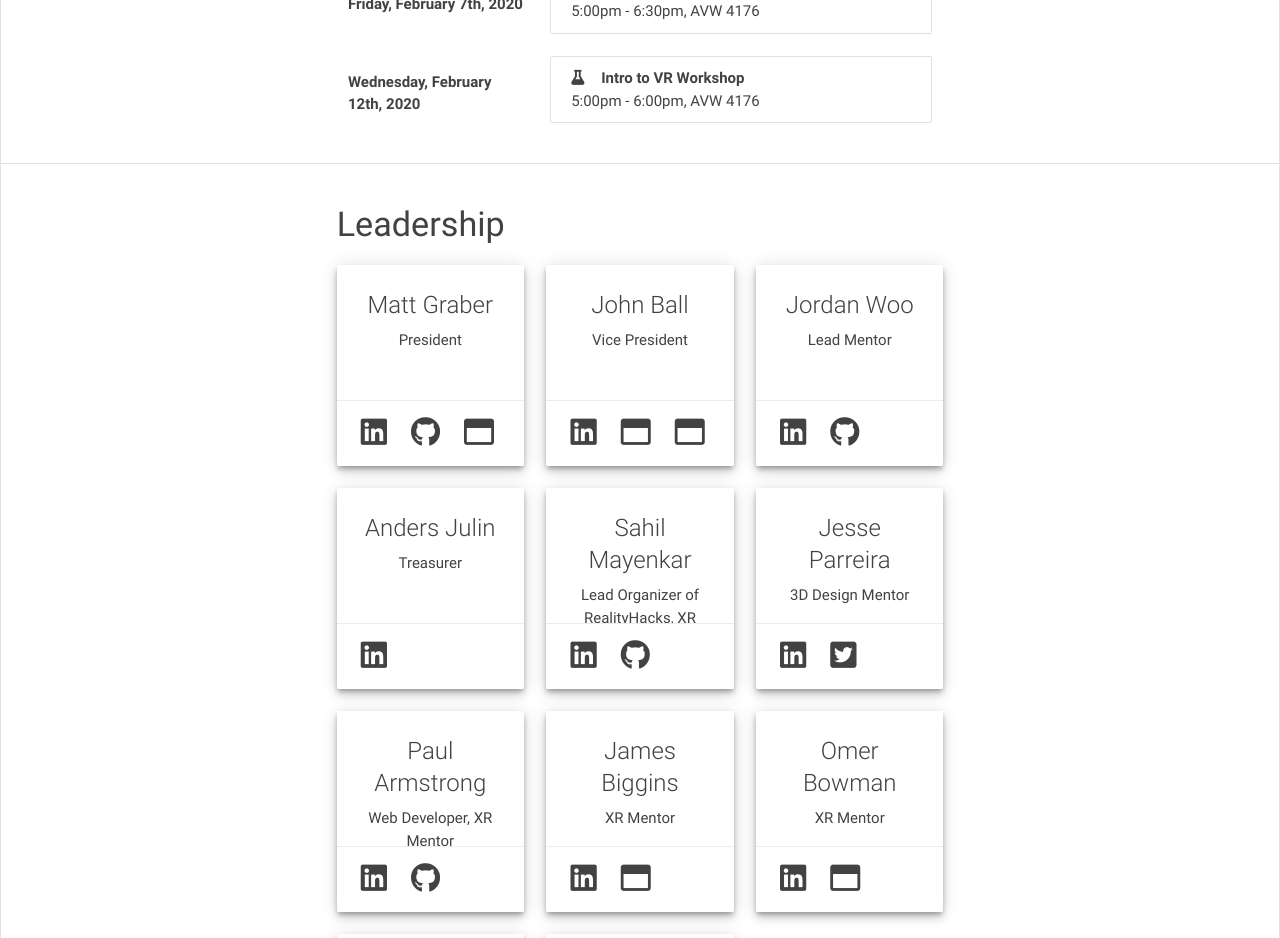
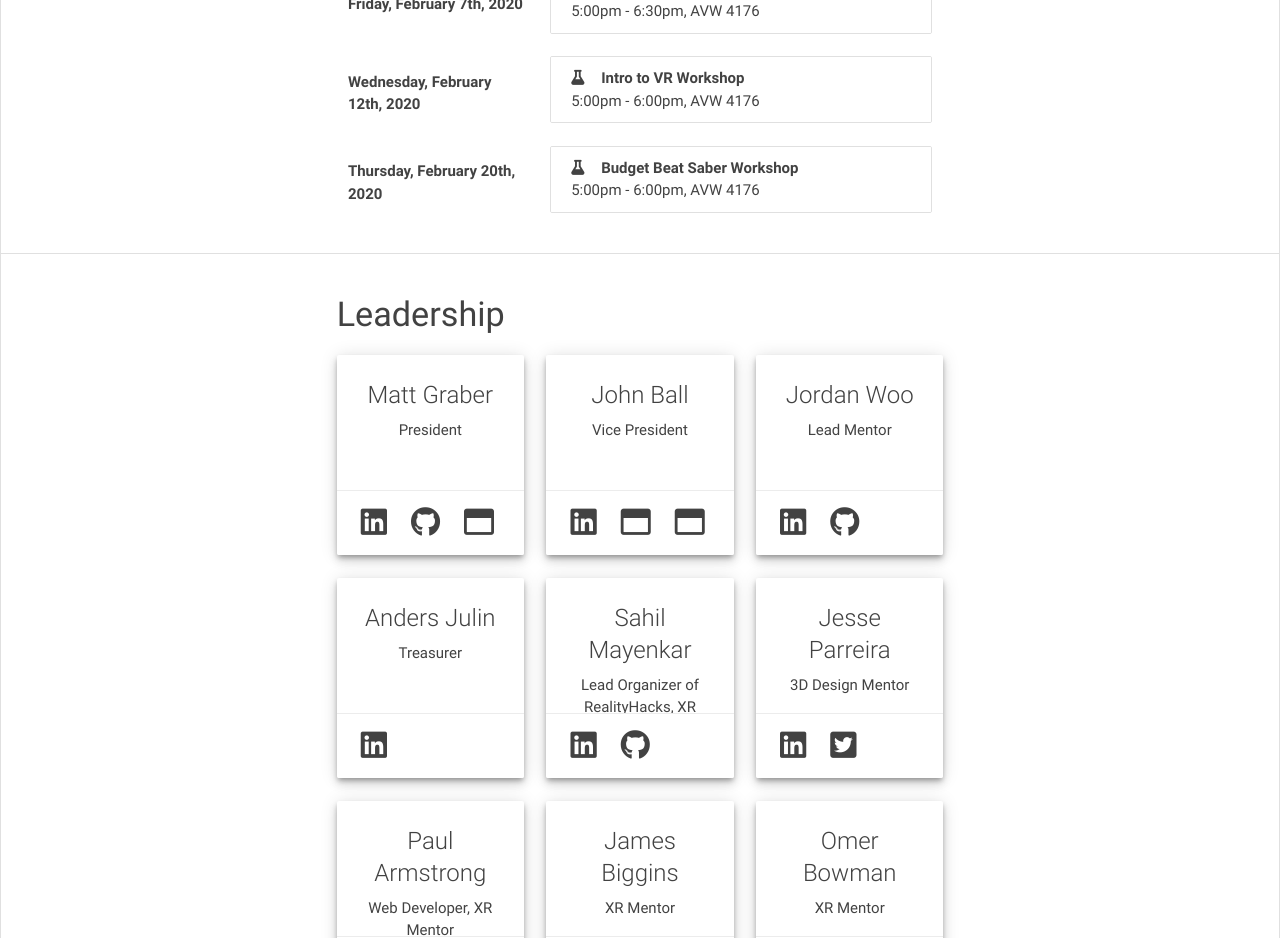
Before and after one commit to umdxrclub/xrc-prev-website, a React (Create React App) app: page / in a window 1280 px wide. Shown: the part 1240-2178 px from the top of the page. Built offline with nearby package versions, Linux system fonts and the light colour scheme.

Commit message:
adding the budget beat saber workshop

```diff
--- a/src/XR_CONSTANTS.js
+++ b/src/XR_CONSTANTS.js
@@ -121,5 +121,12 @@ module.exports = Object.freeze({
 			'location' : 'AVW 4176',
 			'fa_icon' : 'fa-flask',
 		},
+		{
+			'name' : 'Budget Beat Saber Workshop',
+			'date' : new Date(2020, 1, 20),
+			'time' : '5:00pm - 6:00pm',
+			'location' : 'AVW 4176',
+			'fa_icon' : 'fa-flask',
+		},
 	],
 });
```
